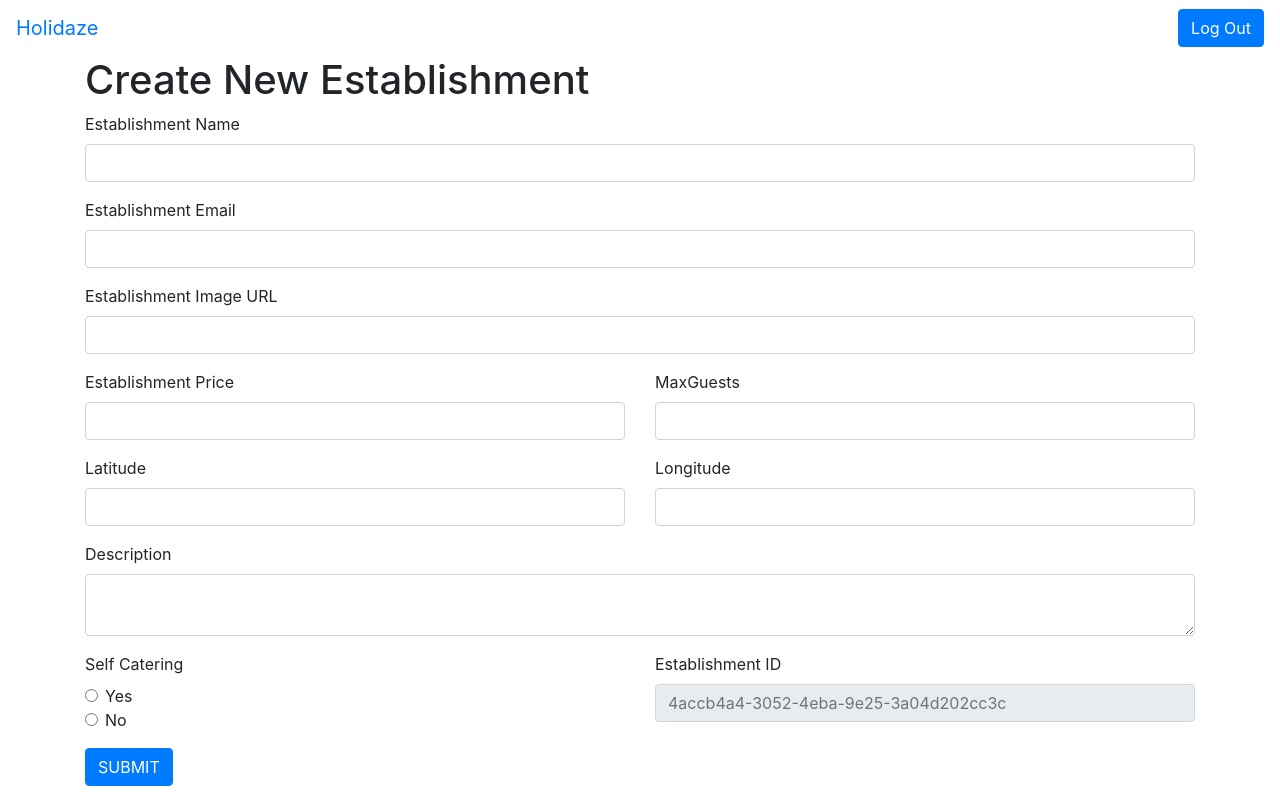
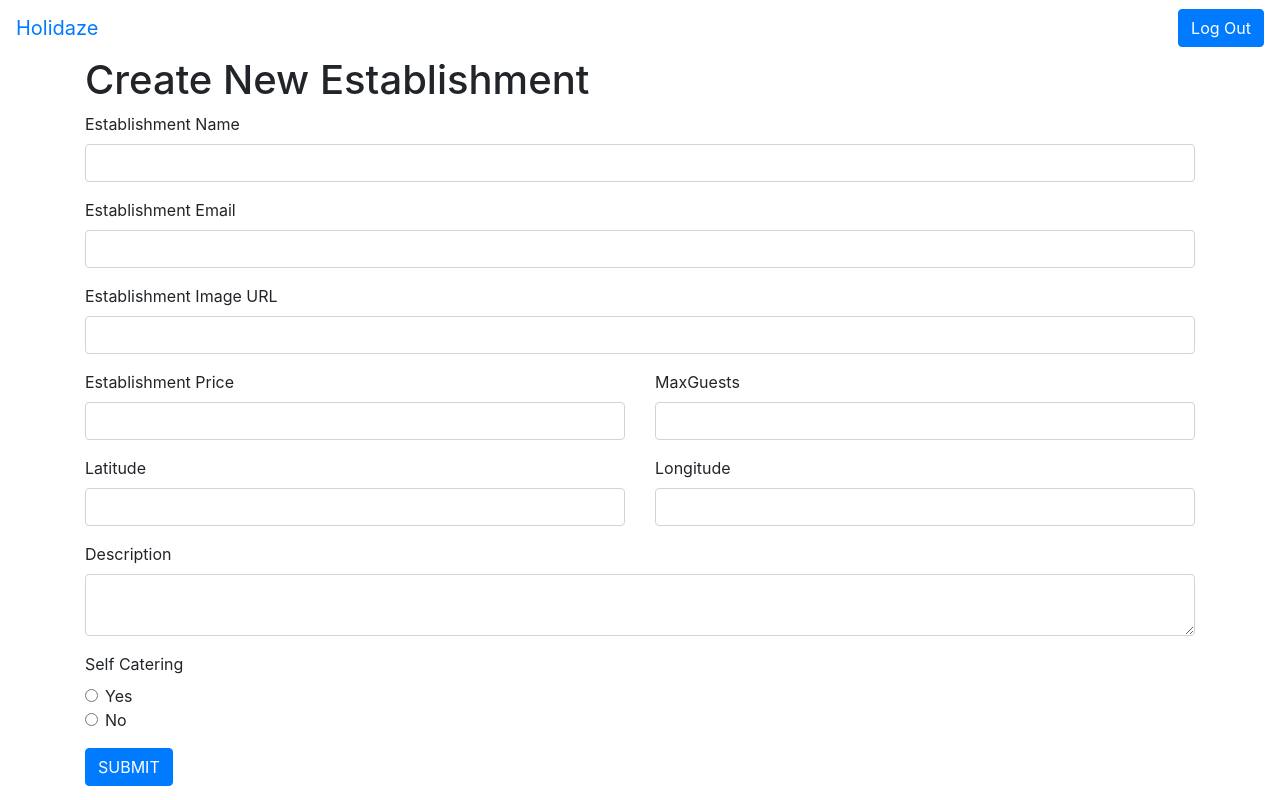
Before and after one commit to ca2roaldsoy/ProjectExam-2, a React (Create React App) app: page /newEstablishment in a window 1280 px wide. Built offline with nearby package versions, Linux system fonts and the light colour scheme.

Commit message:
fixed selfcatering

```diff
--- a/src/components/adminSite/newEstablishment/EstablishmentForm.js
+++ b/src/components/adminSite/newEstablishment/EstablishmentForm.js
@@ -16,16 +16,12 @@ const schema = yup.object().shape({
     .string()
     .required("Please enter a valid email adress")
     .email("Please enter a valid emai"),
-  imageUrl: yup.string(),
   price: yup.number().typeError("Please enter a valid amount").required(),
   maxGuests: yup.number().typeError("Please enter a valid number").required(),
-  latitude: yup.number(),
-  longitude: yup.number(),
   description: yup
     .string()
     .required("Please write a description")
     .min(3, "description must contain of least 3 characters"),
-  selfCatering: yup.bool().typeError("Please select one").required(),
 });
 
 function EstablishmentForm() {
@@ -40,23 +36,10 @@ function EstablishmentForm() {
 
     const url = BASE_URL + "establishments";
 
-    const newEstablishment = {
-      name: data.Name,
-      email: data.email,
-      imageUrl: data.imageUrl,
-      price: data.price,
-      maxGuests: data.maxGuests,
-      latitude: data.latitude,
-      longitude: data.longitude,
-      description: data.description,
-      selfCatering: data.selfCatering,
-      id: data.establishmentId,
-    };
-
     const options = {
       headers,
       method: "POST",
-      body: JSON.stringify(newEstablishment),
+      body: JSON.stringify(data),
     };
 
     fetch(url, options)
@@ -87,10 +70,9 @@ function EstablishmentForm() {
 
             <Form.Group>
               <Form.Label>Establishment Image URL</Form.Label>
-              <Form.Control type="text" name="imageUrl" ref={register} />
+              <Form.Control type="text" name="image" ref={register} />
             </Form.Group>
           </Col>
-
           <Col lg={6}>
             <Form.Group>
               <Form.Label>Establishment Price</Form.Label>
@@ -110,13 +92,13 @@ function EstablishmentForm() {
           <Col lg={6}>
             <Form.Group>
               <Form.Label>Latitude</Form.Label>
-              <Form.Control type="text" name="latitude" ref={register} />
+              <Form.Control type="number" name="lat" ref={register} />
             </Form.Group>
           </Col>
           <Col lg={6}>
             <Form.Group>
               <Form.Label>Longitude</Form.Label>
-              <Form.Control type="text" name="longitude" ref={register} />
+              <Form.Control type="number" name="lng" ref={register} />
             </Form.Group>
           </Col>
           <Col lg={12}>
@@ -133,16 +115,16 @@ function EstablishmentForm() {
               )}
             </Form.Group>
           </Col>
-
           <Col lg={6}>
             <Form.Group>
               <Form.Label>Self Catering</Form.Label>
 
               <Form.Check
                 type="radio"
-                label="Yes"
+                label={"Yes"}
                 name="selfCatering"
                 ref={register}
+                value={"on" ? true : null}
               />
 
               <Form.Check
@@ -150,22 +132,11 @@ function EstablishmentForm() {
                 label="No"
                 name="selfCatering"
                 ref={register}
+                value={"off" ? false : null}
               />
               {errors.selfCatering && (
                 <Form.Text>{errors.selfCatering.message}</Form.Text>
               )}
-            </Form.Group>
-          </Col>
-          <Col lg={6}>
-            <Form.Group>
-              <Form.Label>Establishment ID</Form.Label>
-              <Form.Control
-                type="text"
-                readOnly
-                name="establishmentId"
-                placeholder={uuidv4()}
-                ref={register}
-              />
             </Form.Group>
           </Col>
           <Col lg={12}>
```
